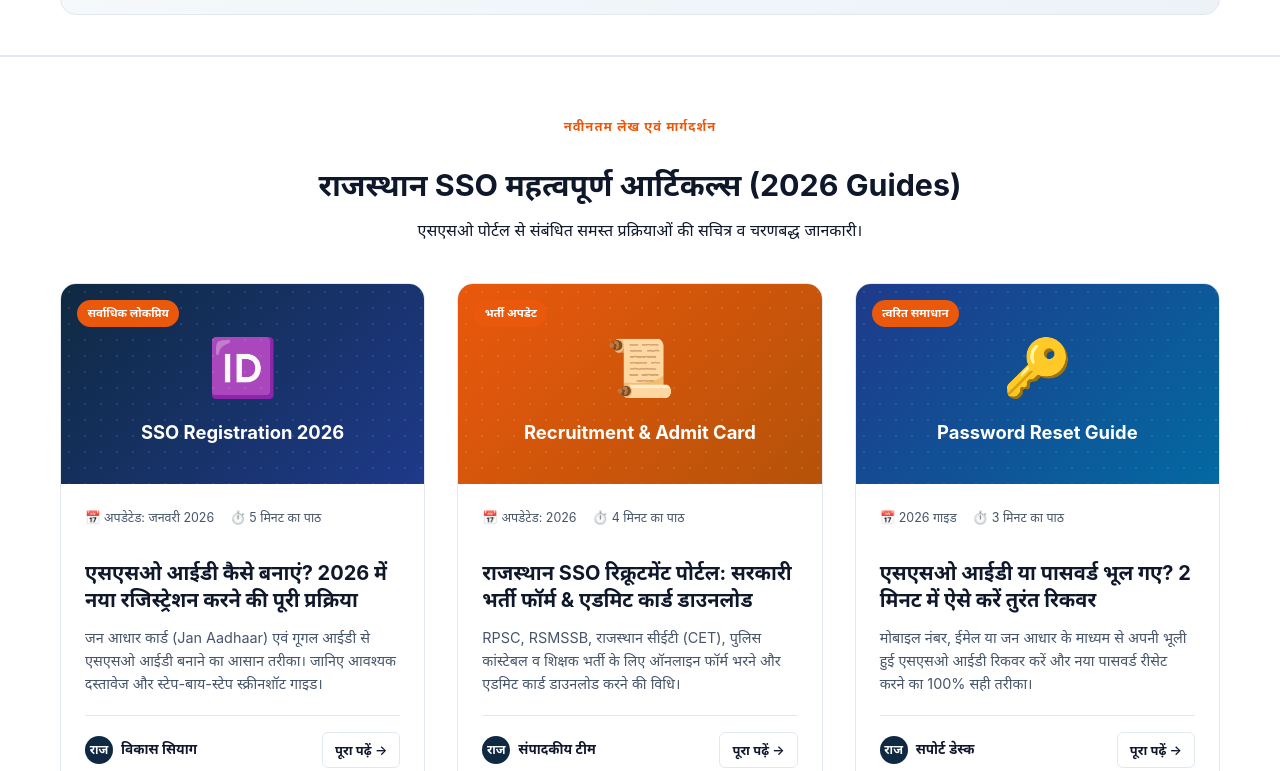
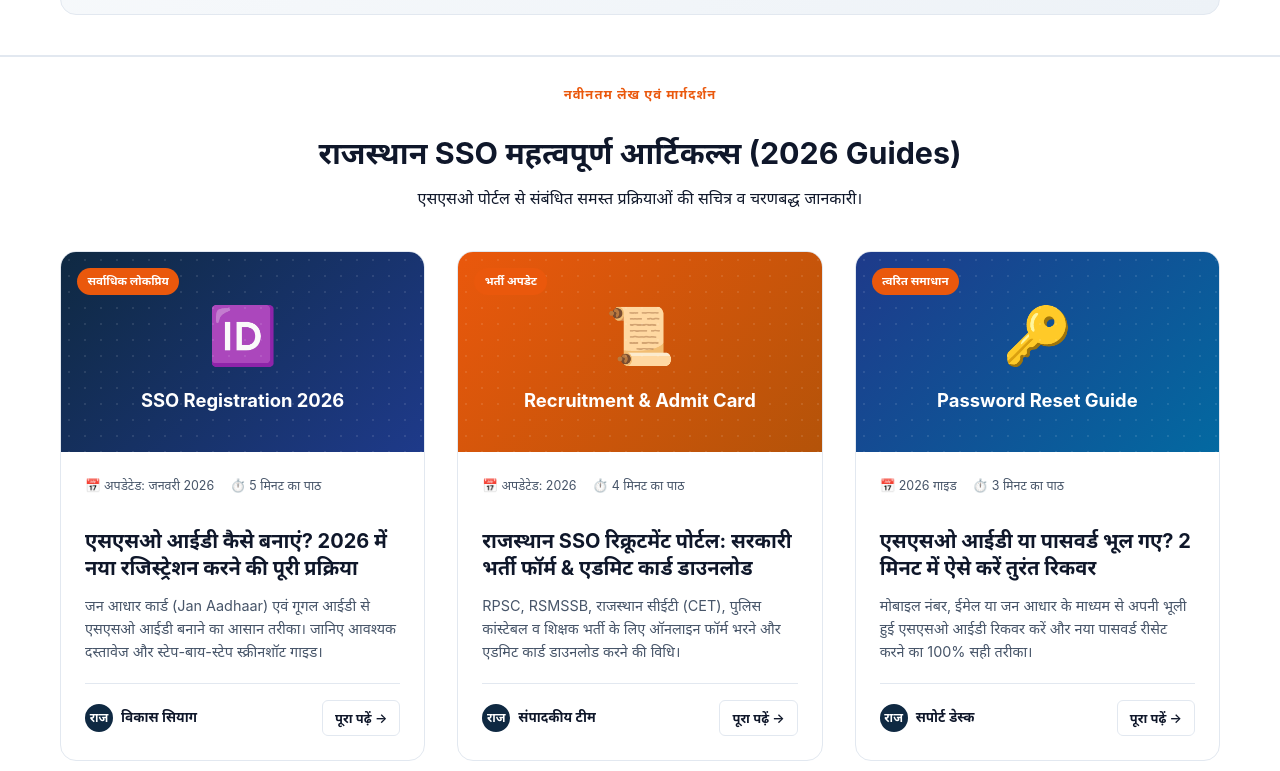
Before and after one commit to vikash-siyag/SSO-ID-RAJASTHAN, a plain HTML site: page index.html in a window 1280 px wide. Shown: the part 1072-1843 px from the top of the page. Drawn offline with Linux system fonts and the light colour scheme.

Commit message:
Update style.css

```diff
--- a/assets/css/style.css
+++ b/assets/css/style.css
@@ -792,7 +792,7 @@ li {
    Featured Blog Posts / Articles Section
    ========================================================================== */
 .articles-section {
-  padding: 3.5rem 0;
+  padding: 1.5rem 0;
   background-color: var(--bg-surface);
   border-top: 1px solid var(--border-color);
   border-bottom: 1px solid var(--border-color);
```
